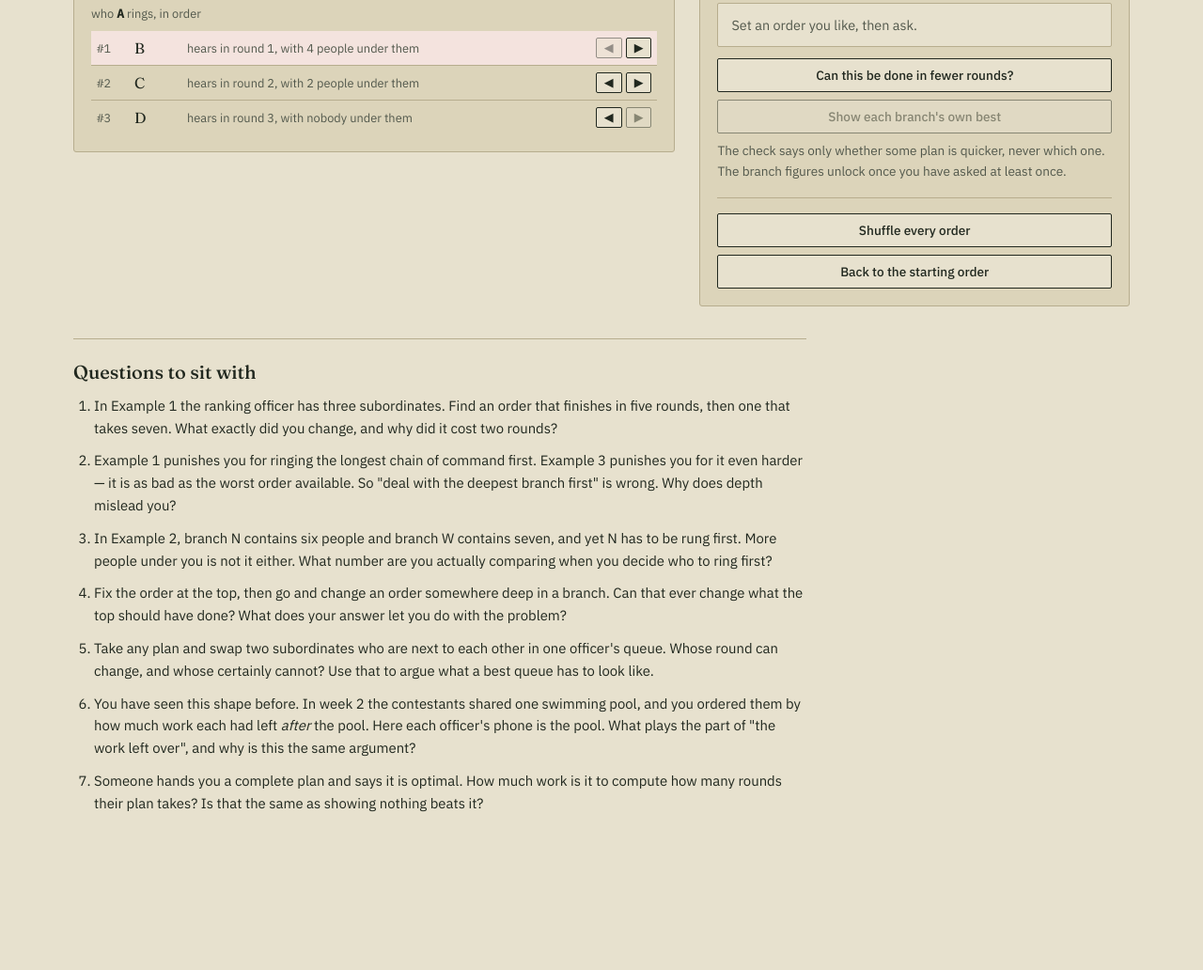
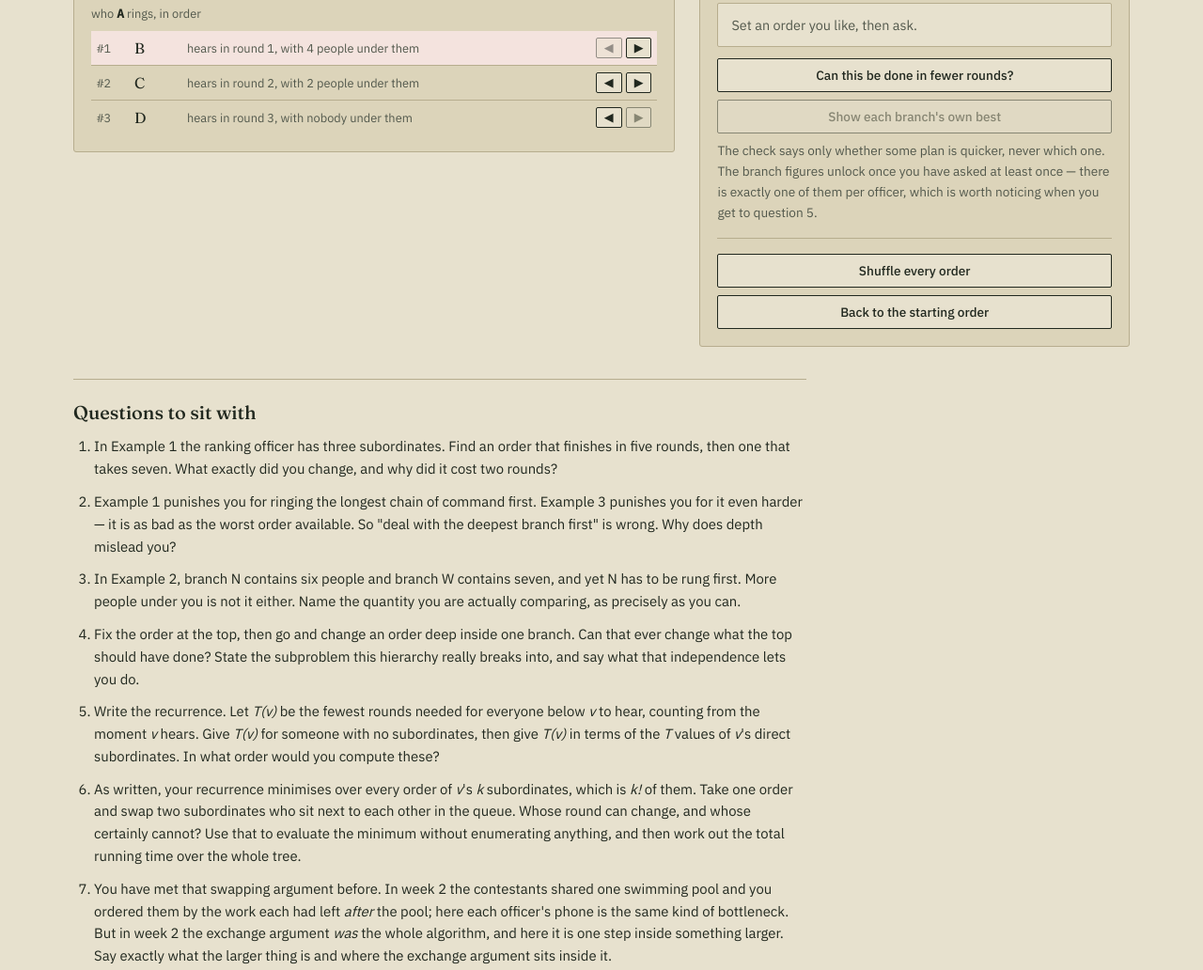
Before and after one commit to rohanjoshi1399/cs5800-visualizations, a plain HTML site: page problems/week-05-phone-tree.html in a window 1280 px wide. Shown: the part 909-1941 px from the top of the page at 94% size. Before the commit the page ends 1840 px from the top, so only its background shows below. Drawn offline with Linux system fonts and the light colour scheme.

Commit message:
Frame week 5 as dynamic programming, not greedy
The phone tree is a Kleinberg and Tardos chapter 6 problem, as the Figure
6.30 reference in the statement says, and it was tagged greedy. That points
students at the wrong chapter in a week when the course is on dynamic
programming, so the tag is now dynamic programming on both the problem page
and the index.

The structure is a dynamic program over the tree: T(v), the fewest rounds
for everyone below v once v has heard, built from the T values of v's direct
subordinates. The exchange argument only evaluates each node's recurrence
without trying all k! orders of that officer's queue. It is a step inside the
dynamic program, not the algorithm.

The questions never actually asked for any of that, so they now do:

- Question 4 asks what the subproblem is and what its independence buys.
- Question 5 asks for the recurrence outright, base case and all, plus the
  order the values get computed in.
- Question 6 points out that the recurrence as written minimises over k!
  orders, and uses the adjacent-swap argument to evaluate that minimum
  cheaply, ending at the running time over the whole tree.
- Question 7 keeps the week 2 callback but sharpens it, since that is
  exactly the distinction worth drawing: the same exchange argument was the
  entire algorithm in week 2 and is one step inside a dynamic program here.

The gated per-branch figures were already the table of T values, so the hint
now notes there is one per officer and points at question 5.

Verified with the jsdom harness: the greedy filter now surfaces only week 2,
a dynamic programming chip surfaces only week 5, and the index carries ten
chips across five weeks.

Co-Authored-By: Claude Opus 5 (1M context) <noreply@anthropic.com>

```diff
--- a/problems/week-05-phone-tree.html
+++ b/problems/week-05-phone-tree.html
@@ -84,7 +84,7 @@
 
   <h1>The rained-out picnic</h1>
   <div class="meta-strip">
-    <span class="tag">greedy</span>
+    <span class="tag">dynamic programming</span>
     <span class="tag">trees</span>
   </div>
 
@@ -139,7 +139,7 @@
       <div id="verdict" class="verdict-box quiet">Set an order you like, then ask.</div>
       <button id="check" style="width:100%;margin-bottom:8px;">Can this be done in fewer rounds?</button>
       <button id="reveal" style="width:100%;" disabled>Show each branch's own best</button>
-      <p class="hint" style="margin-top:8px;">The check says only whether some plan is quicker, never which one. The branch figures unlock once you have asked at least once.</p>
+      <p class="hint" style="margin-top:8px;">The check says only whether some plan is quicker, never which one. The branch figures unlock once you have asked at least once &mdash; there is exactly one of them per officer, which is worth noticing when you get to question 5.</p>
 
       <div class="divider"></div>
       <button id="shuffle" style="width:100%;margin-bottom:8px;">Shuffle every order</button>
@@ -154,10 +154,11 @@
     <ol>
       <li>In Example 1 the ranking officer has three subordinates. Find an order that finishes in five rounds, then one that takes seven. What exactly did you change, and why did it cost two rounds?</li>
       <li>Example 1 punishes you for ringing the longest chain of command first. Example 3 punishes you for it even harder &mdash; it is as bad as the worst order available. So "deal with the deepest branch first" is wrong. Why does depth mislead you?</li>
-      <li>In Example 2, branch N contains six people and branch W contains seven, and yet N has to be rung first. More people under you is not it either. What number are you actually comparing when you decide who to ring first?</li>
-      <li>Fix the order at the top, then go and change an order somewhere deep in a branch. Can that ever change what the top should have done? What does your answer let you do with the problem?</li>
-      <li>Take any plan and swap two subordinates who are next to each other in one officer's queue. Whose round can change, and whose certainly cannot? Use that to argue what a best queue has to look like.</li>
-      <li>You have seen this shape before. In week 2 the contestants shared one swimming pool, and you ordered them by how much work each had left <em>after</em> the pool. Here each officer's phone is the pool. What plays the part of "the work left over", and why is this the same argument?</li>
+      <li>In Example 2, branch N contains six people and branch W contains seven, and yet N has to be rung first. More people under you is not it either. Name the quantity you are actually comparing, as precisely as you can.</li>
+      <li>Fix the order at the top, then go and change an order deep inside one branch. Can that ever change what the top should have done? State the subproblem this hierarchy really breaks into, and say what that independence lets you do.</li>
+      <li>Write the recurrence. Let <em>T(v)</em> be the fewest rounds needed for everyone below <em>v</em> to hear, counting from the moment <em>v</em> hears. Give <em>T(v)</em> for someone with no subordinates, then give <em>T(v)</em> in terms of the <em>T</em> values of <em>v</em>'s direct subordinates. In what order would you compute these?</li>
+      <li>As written, your recurrence minimises over every order of <em>v</em>'s <em>k</em> subordinates, which is <em>k!</em> of them. Take one order and swap two subordinates who sit next to each other in the queue. Whose round can change, and whose certainly cannot? Use that to evaluate the minimum without enumerating anything, and then work out the total running time over the whole tree.</li>
+      <li>You have met that swapping argument before. In week 2 the contestants shared one swimming pool and you ordered them by the work each had left <em>after</em> the pool; here each officer's phone is the same kind of bottleneck. But in week 2 the exchange argument <em>was</em> the whole algorithm, and here it is one step inside something larger. Say exactly what the larger thing is and where the exchange argument sits inside it.</li>
       <li>Someone hands you a complete plan and says it is optimal. How much work is it to compute how many rounds their plan takes? Is that the same as showing nothing beats it?</li>
     </ol>
   </div>
```
Also changed, not shown: index.html (+1 -1 lines).
